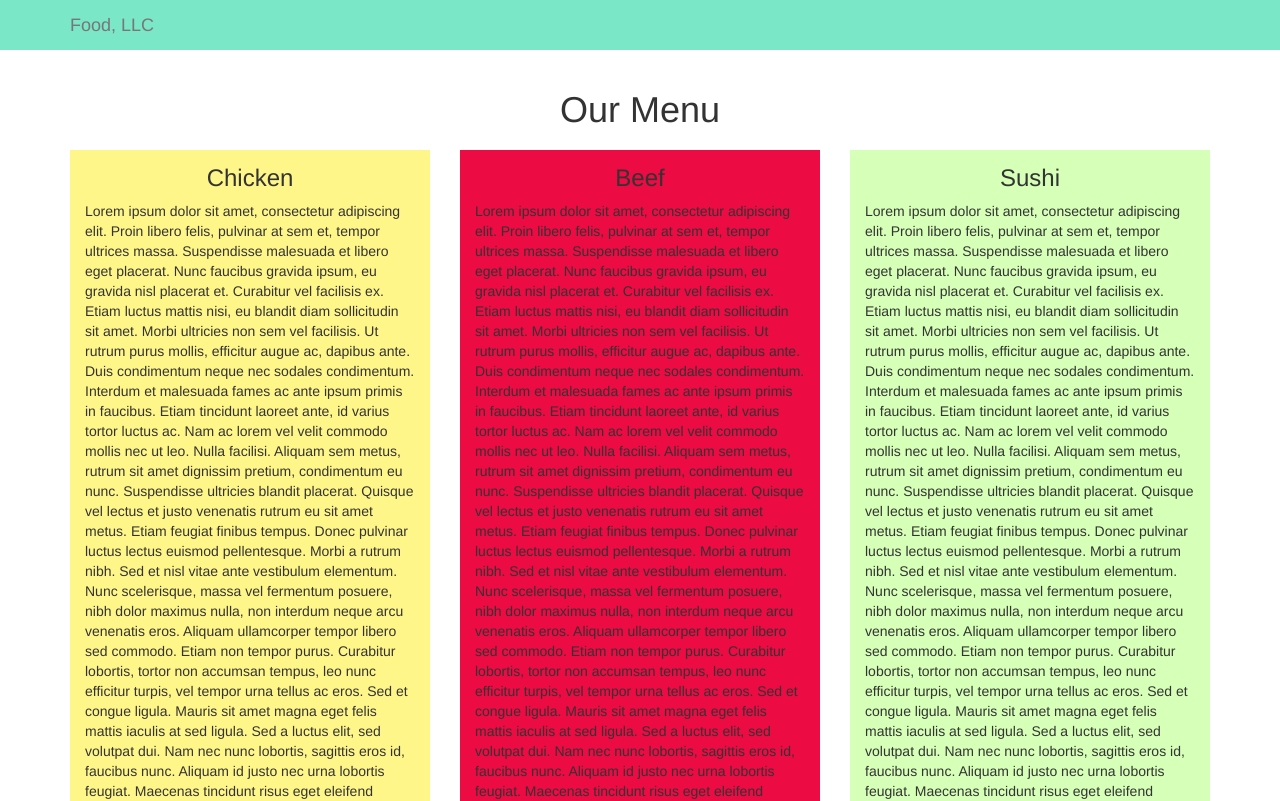
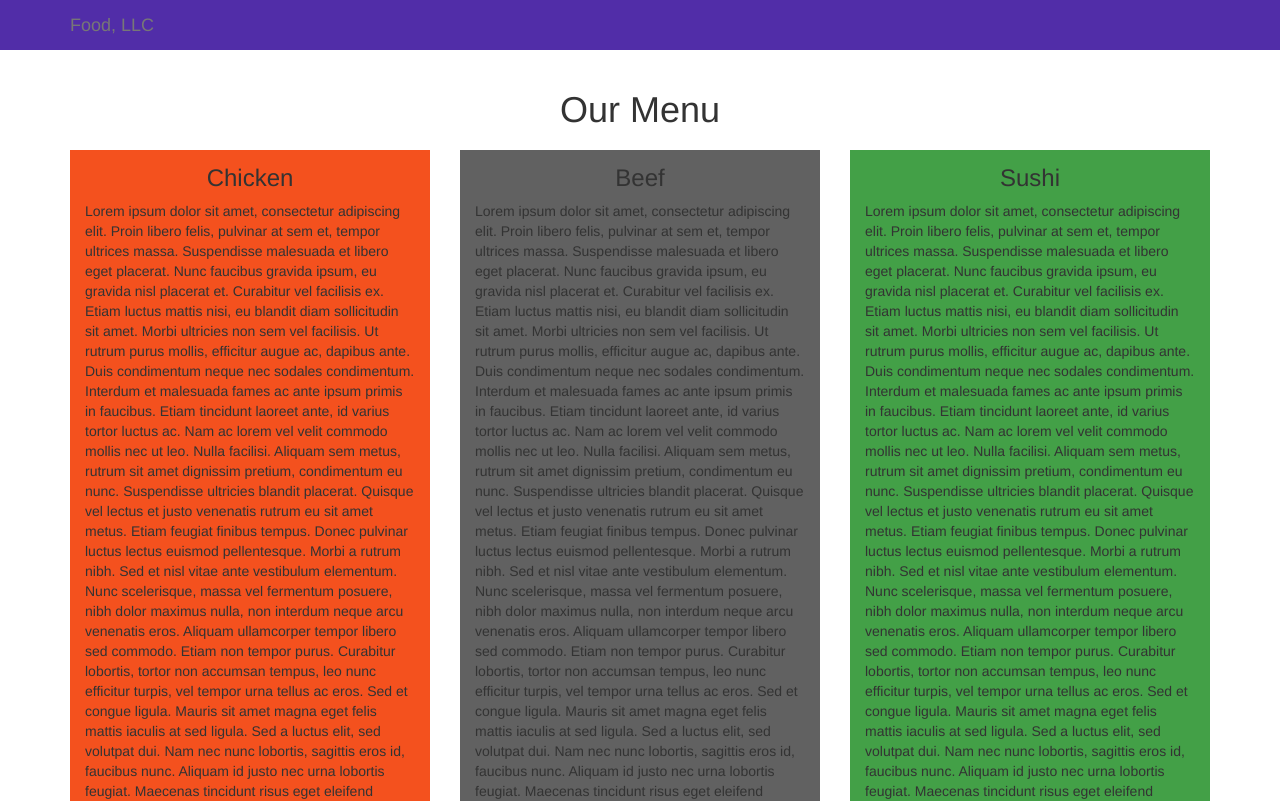
Before and after one commit to mohammedashkhan/module3-Assignment, a plain HTML site: page module3 assignment/index.html in a window 1280 px wide. Shown: the top 801 px of the page. Drawn offline with Linux system fonts and the light colour scheme.

Commit message:
Update styles.css

```diff
--- a/module3 assignment/css/styles.css
+++ b/module3 assignment/css/styles.css
@@ -1,6 +1,6 @@
 /** Navbar, overriding bootstraps default colors for background, borders, some elements position etc. **/
 #header-nav {
-	background-color: #7AE7C7;
+	background-color: #512DA8;
 	border-color: #6FD2B5;
 	border-radius: 0;
 	border: 0;
@@ -56,14 +56,14 @@ h3 {
 }
 
 #chicken {
-	background-color: #FFF689;
+	background-color: #F4511E;
 }
 
 #beef {
-	background-color: #EC0B43;
+	background-color: #616161;
 }
 
 #sushi {
-	background-color: #D6FFB7;
+	background-color: #43A047;
 }
 /** End main content **/
```
